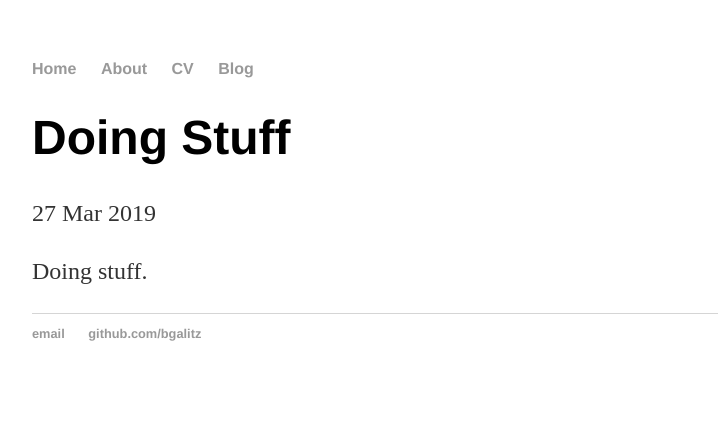
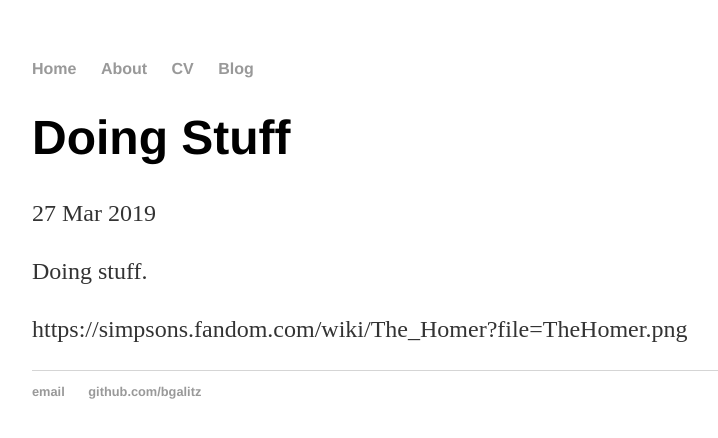
Before and after one commit to bgalitz/bgalitz.github.io, a Jekyll site: the page built from _posts/2019-03-27-doing-stuff.md, in a window 1280 px wide. Shown: the top 438 px of the page, without its empty margins (160-878 px from the left). Built offline with Jekyll 4.4.1, drawn with Linux system fonts in a browser that asks for light colours; part of the change alters nothing that is shown.

Commit message:
Update 2019-03-27-doing-stuff.md

```diff
--- a/_posts/2019-03-27-doing-stuff.md
+++ b/_posts/2019-03-27-doing-stuff.md
@@ -5,3 +5,5 @@ date: 2019-03-27
 ---
 
 Doing stuff.
+
+https://simpsons.fandom.com/wiki/The_Homer?file=TheHomer.png
```
